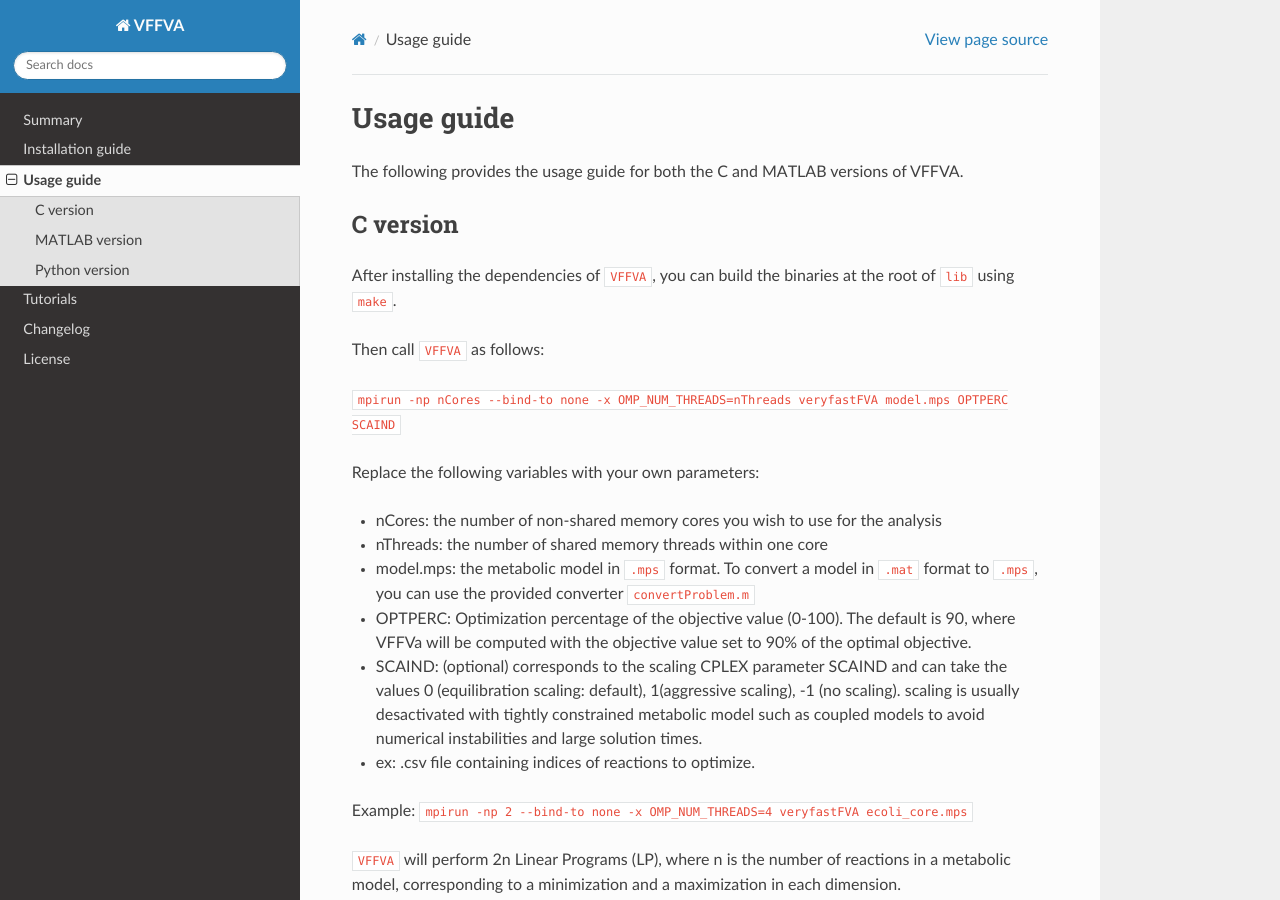
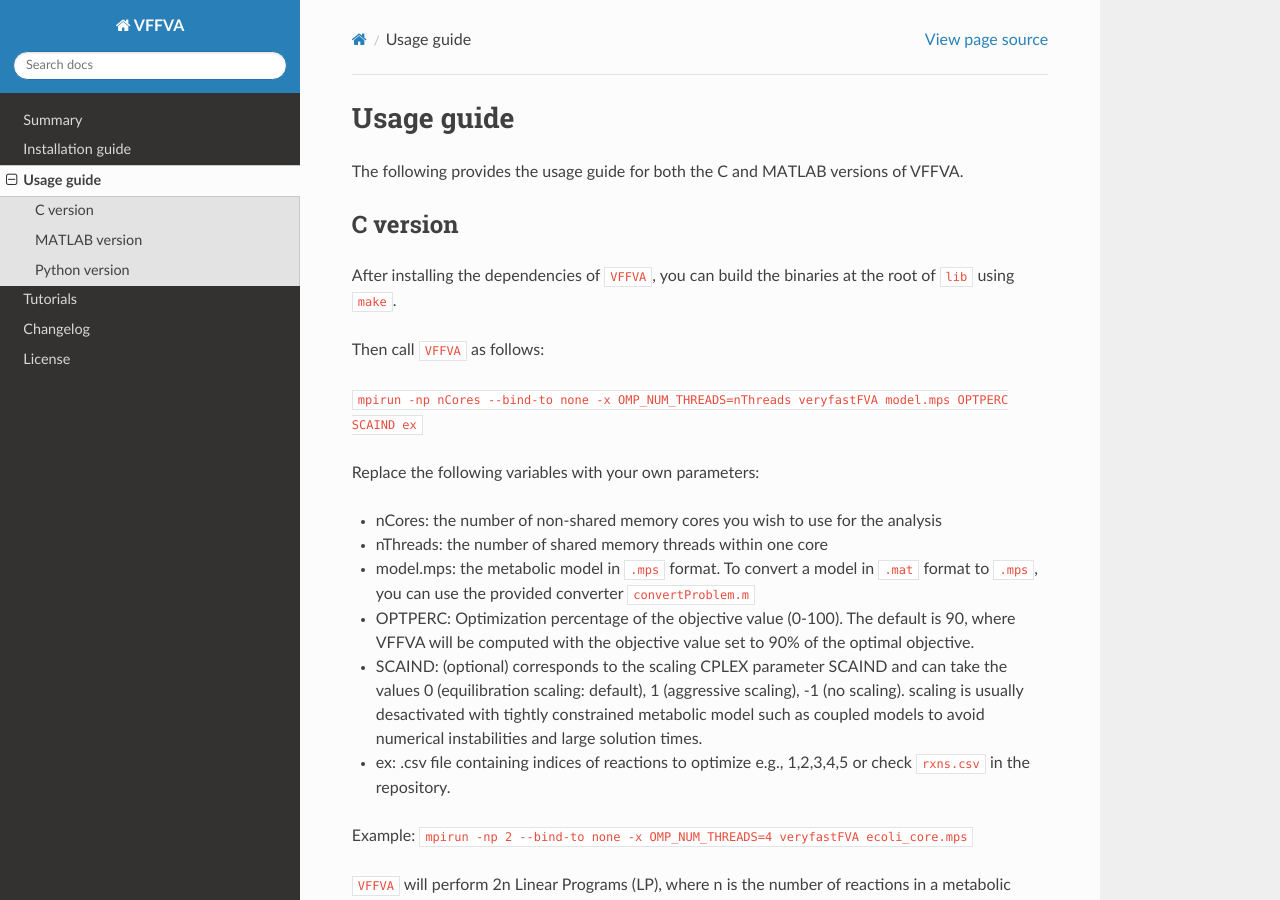
Before and after one commit to marouenbg/VFFVA, a Sphinx documentation site: the page built from docs/guide/index.md, in a window 1280 px wide and 900 px high. Built offline with Sphinx 7.4.7 and the Read the Docs theme 2.0.0, drawn with Linux system fonts in a browser that asks for light colours.

Commit message:
update documentation

```diff
--- a/docs/guide/index.md
+++ b/docs/guide/index.md
@@ -8,7 +8,7 @@ After installing the dependencies of `VFFVA`, you can build the binaries at the
 
 Then call `VFFVA` as follows:
 
-`mpirun -np nCores --bind-to none -x OMP_NUM_THREADS=nThreads veryfastFVA model.mps OPTPERC SCAIND`
+`mpirun -np nCores --bind-to none -x OMP_NUM_THREADS=nThreads veryfastFVA model.mps OPTPERC SCAIND ex`
 
 Replace the following variables with your own parameters:
 
@@ -18,13 +18,13 @@ Replace the following variables with your own parameters:
 
 + model.mps: the metabolic model in `.mps` format. To convert a model in `.mat` format to `.mps`, you can use the provided converter `convertProblem.m`
 
-+ OPTPERC: Optimization percentage of the objective value (0-100). The default is 90, where VFFVa will be computed with the objective value set to 90% of the optimal
++ OPTPERC: Optimization percentage of the objective value (0-100). The default is 90, where VFFVA will be computed with the objective value set to 90% of the optimal
 objective.
 
-+ SCAIND: (optional) corresponds to the scaling CPLEX parameter SCAIND and can take the values 0 (equilibration scaling: default), 1(aggressive scaling), -1 (no scaling).
++ SCAIND: (optional) corresponds to the scaling CPLEX parameter SCAIND and can take the values 0 (equilibration scaling: default), 1 (aggressive scaling), -1 (no scaling).
 scaling is usually desactivated with tightly constrained metabolic model such as coupled models to avoid numerical instabilities and large solution times.
 
-+ ex: .csv file containing indices of reactions to optimize.
++ ex: .csv file containing indices of reactions to optimize e.g., 1,2,3,4,5 or check `rxns.csv` in the repository.
 
 Example: `mpirun -np 2 --bind-to none -x OMP_NUM_THREADS=4 veryfastFVA ecoli_core.mps`
 
```
